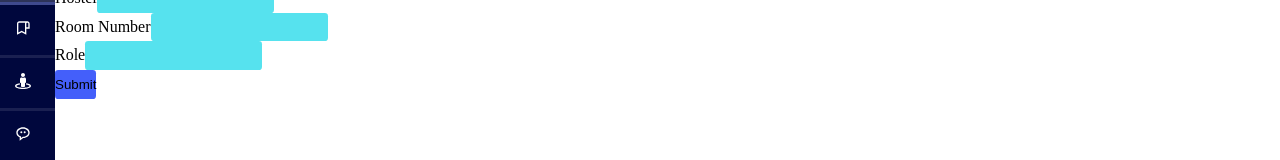
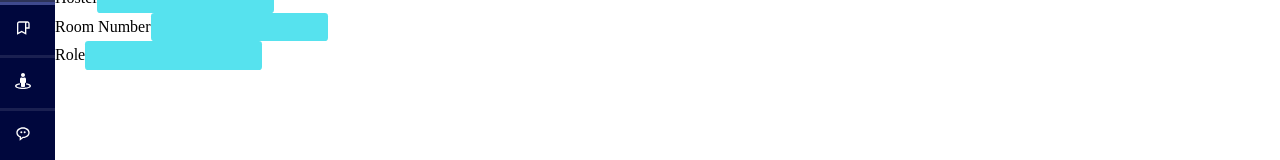
Before and after one commit to abhirao2001/majpro, a React (Create React App) app: page /AddNewUser in a window 1280 px wide. Shown: the part 256-416 px from the top of the page. Built offline with nearby package versions, Linux system fonts and the light colour scheme.

Commit message:
add new user form modifed

```diff
--- a/src/pages/AddNewUser.jsx
+++ b/src/pages/AddNewUser.jsx
@@ -46,7 +46,7 @@ const AddNewUser = ()=>{
                            <input type="text" className="form-control" required/>
                          </div>
                          </div>
-                    <button className="btn btn-primary mt-3" onClick={ClickHandler}>Submit           </button>
+                    {/* <button className="btn btn-primary mt-3" onClick={ClickHandler}>Submit</button> */}
                 </div>
              </div>
 )};
```
